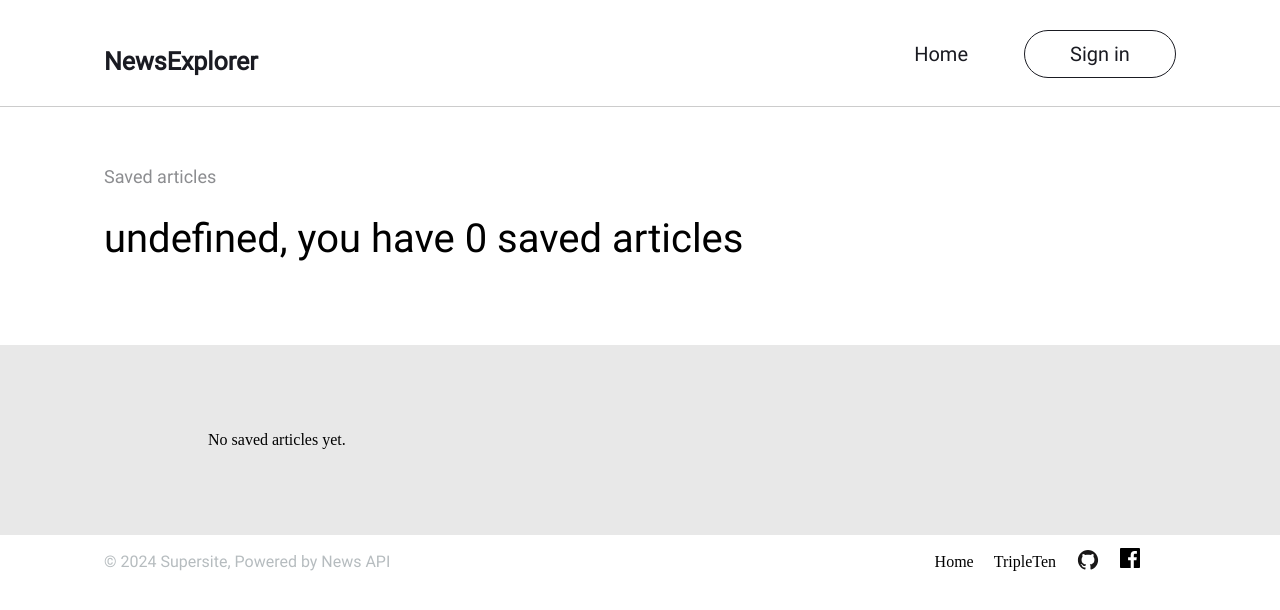
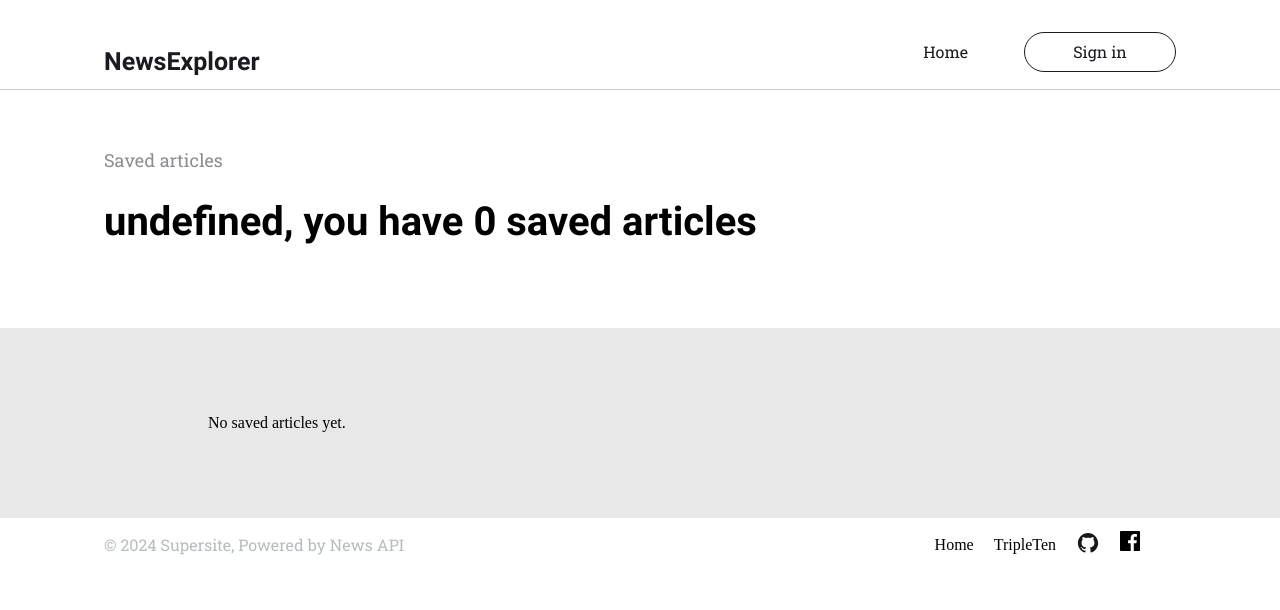
Before and after one commit to Inzira117/Final_Project_News, a React (Vite) app: page /#/saved-news in a window 1280 px wide. Shown: the top 610 px of the page. Built offline with nearby package versions, Linux system fonts and the light colour scheme.

Commit message:
Fixed fonts, mobile layout and cards design

```diff
--- a/src/components/App/App.css
+++ b/src/components/App/App.css
@@ -1,6 +1,5 @@
 .page {
   width: 100%;
-  overflow-x: hidden;
 }
 
 .page__content {
--- a/src/components/Header/Header.css
+++ b/src/components/Header/Header.css
@@ -6,7 +6,7 @@
 .header {
   display: flex;
   justify-content: space-between;
-  padding: 30px 104px 28px;
+  padding: 30px 104px 15px;
   border-bottom: 1px solid #ccc;
 }
 
@@ -15,7 +15,7 @@
   margin-top: 20px;
   border: none;
   color: white;
-  font-family: Roboto Slab;
+  font-family: "Roboto Slab", "Georgia", "Times New Roman", serif;
   font-weight: 700;
   font-size: 25px;
   line-height: 24px;
@@ -37,21 +37,34 @@
 }
 
 .header__home {
+  position: relative;
   background-color: transparent;
   border: none;
   color: #b6bcbf;
   padding: 8px 16px;
-  font-family: Roboto Slab;
+  font-family: "Roboto", "Helvetica Neue", "Helvetica", "Arial", sans-serif;
   font-weight: 500;
-  font-size: 20px;
+  font-size: 16px;
   line-height: 24px;
   cursor: pointer;
   text-decoration: none;
 }
 
-.header__home:hover {
-  border-bottom: 2px solid white;
-  color: white;
+.header__home::after {
+  content: "";
+  position: absolute;
+  bottom: -25px;
+  left: 0;
+  width: 100%;
+  height: 2px;
+  background-color: white;
+  transform: scaleX(0);
+  transition: transform 0.3s ease;
+  transform-origin: left;
+}
+
+.header__home:hover::after {
+  transform: scaleX(1);
 }
 
 .header__login {
@@ -59,13 +72,13 @@
   border: 1px solid white;
   border-radius: 24px;
   width: 152px;
-  height: 48px;
-  padding: 8px 20px;
+  height: 40px;
+  padding: 5px 20px;
   margin-left: 16px;
   color: white;
-  font-family: Roboto Slab;
+  font-family: "Roboto", "Helvetica Neue", "Helvetica", "Arial", sans-serif;
   font-weight: 500;
-  font-size: 20px;
+  font-size: 16px;
   line-height: 24px;
   cursor: pointer;
 }
@@ -86,6 +99,10 @@
 
 .header__username {
   padding-left: 12px;
+  font-family: "Roboto", "Helvetica Neue", "Helvetica", "Arial", sans-serif;
+  font-weight: 500;
+  font-size: 16px;
+  line-height: 24px;
 }
 
 .header__logout-img {
@@ -93,33 +110,46 @@
   cursor: pointer;
 }
 
-.header__logo.dark {
+.header__logo_dark {
   color: #1a1b22;
 }
 
-.header__home.dark,
-.header__login.dark {
+.header__home_dark,
+.header__login_dark {
   color: #1a1b22;
 }
 
-.header__login.dark {
+.header__login_dark {
   border: 1px solid #1a1b22;
 }
 
-.header__home.dark:hover {
-  border-bottom: 2px solid #1a1b22;
+.header__home_dark::after {
+  content: "";
+  position: absolute;
+  bottom: -25px;
+  left: 0;
+  width: 100%;
+  height: 2px;
+  background-color: #1a1b22;
+  transform: scaleX(0);
+  transition: transform 0.3s ease;
+  transform-origin: left;
 }
 
-.header__login.dark:hover {
+.header__home_dark:hover::after {
+  transform: scaleX(1);
+}
+
+.header__login_dark:hover {
   background-color: #e8e8e8;
 }
 
-.header__logout-btn.dark {
+.header__logout-btn_dark {
   border: 1px solid #1a1b22;
   color: black;
 }
 
-.header__logout-img.dark {
+.header__logout-img_dark {
   filter: invert(1);
 }
 
@@ -137,6 +167,11 @@
   height: 2px;
   background-color: white;
 }
+
+.hamburger__line_dark {
+  background-color: black;
+}
+
 .mobile-menu {
   display: flex;
   flex-direction: column;
--- a/src/components/Header/Header.jsx
+++ b/src/components/Header/Header.jsx
@@ -12,20 +12,26 @@ function Header({ handleLoginClick, handleLogout, isLoggedIn, currentUser }) {
   const closeMenu = () => setIsMenuOpen(false);
 
   return (
-    <header className={`header ${isSavedPage ? "header--dark" : ""}`}>
-      <Link to="/" className={`header__logo ${isSavedPage ? "dark" : ""}`}>
+    <header className={`header ${isSavedPage ? "header_dark" : ""}`}>
+      <Link
+        to="/"
+        className={`header__logo ${isSavedPage ? "header__logo_dark" : ""}`}
+      >
         NewsExplorer
       </Link>
 
       {/* Desktop Nav */}
       <div className="header__buttons">
-        <Link to="/" className={`header__home ${isSavedPage ? "dark" : ""}`}>
+        <Link
+          to="/"
+          className={`header__home ${isSavedPage ? "header__home_dark" : ""}`}
+        >
           Home
         </Link>
         {isLoggedIn && currentUser && (
           <Link
             to="/saved-news"
-            className={`header__home ${isSavedPage ? "dark" : ""}`}
+            className={`header__home ${isSavedPage ? "header__home_dark" : ""}`}
           >
             Saved news
           </Link>
@@ -33,7 +39,9 @@ function Header({ handleLoginClick, handleLogout, isLoggedIn, currentUser }) {
         {!isLoggedIn && (
           <button
             type="button"
-            className={`header__login ${isSavedPage ? "dark" : ""}`}
+            className={`header__login ${
+              isSavedPage ? "header__login_dark" : ""
+            }`}
             onClick={handleLoginClick}
           >
             Sign in
@@ -42,30 +50,41 @@ function Header({ handleLoginClick, handleLogout, isLoggedIn, currentUser }) {
         {isLoggedIn && currentUser && (
           <button
             type="button"
-            className={`header__logout-btn ${isSavedPage ? "dark" : ""}`}
+            className={`header__logout-btn ${
+              isSavedPage ? "header__logout-btn_dark" : ""
+            }`}
             onClick={handleLogout}
           >
-            <p className={`header__username ${isSavedPage ? "dark" : ""}`}>
+            <p
+              className={`header__username ${
+                isSavedPage ? "header__username_dark" : ""
+              }`}
+            >
               {currentUser.name}
             </p>
             <img
               src={Logout}
               alt="logout"
-              className={`header__logout-img ${isSavedPage ? "dark" : ""}`}
+              className={`header__logout-img ${
+                isSavedPage ? "header__logout-img_dark" : ""
+              }`}
             />
           </button>
         )}
       </div>
 
       {/* Hamburger Icon */}
-      <button
-        className={`hamburger ${isSavedPage ? "dark" : ""}`}
-        aria-label="Menu"
-        onClick={toggleMenu}
-      >
-        <span className="hamburger__line"></span>
-        <span className="hamburger__line"></span>
-        <span className="hamburger__line"></span>
+      <button className="hamburger" aria-label="Menu" onClick={toggleMenu}>
+        <span
+          className={`hamburger__line ${
+            isSavedPage ? "hamburger__line_dark" : ""
+          }`}
+        ></span>
+        <span
+          className={`hamburger__line ${
+            isSavedPage ? "hamburger__line_dark" : ""
+          }`}
+        ></span>
       </button>
 
       {/* Mobile Menu */}
--- a/src/components/Main/Main.css
+++ b/src/components/Main/Main.css
@@ -97,10 +97,10 @@
     display: flex;
     flex-direction: column;
     margin: 0;
-    padding: 0 16px;
   }
 
   .button__show-more {
     width: 288px;
+    margin-bottom: 30px;
   }
 }
--- a/src/components/Navigation/Navigation.css
+++ b/src/components/Navigation/Navigation.css
@@ -9,7 +9,7 @@
   flex-direction: column;
   justify-content: center;
   position: relative;
-  left: 416px;
+  align-items: center;
 }
 
 .title {
@@ -17,7 +17,7 @@
   margin-top: 80px;
   padding: 0;
   width: 550px;
-  font-family: Roboto Slab;
+  font-family: "Roboto Slab", "Georgia", "Times New Roman", serif;
   font-weight: 400;
   font-size: 60px;
   line-height: 64px;
@@ -26,7 +26,7 @@
 
 .description {
   color: white;
-  font-family: Roboto;
+  font-family: "Roboto", "Helvetica Neue", "Helvetica", "Arial", sans-serif;
   font-weight: 400;
   font-size: 18px;
   line-height: 24px;
@@ -65,12 +65,15 @@
 
 @media (max-width: 725px) {
   .title {
-    width: 260px;
+    width: 285px;
     font-size: 36px;
+    text-align: left;
   }
 
   .description {
-    width: 260px;
+    width: 285px;
     font-size: 18px;
+    text-align: left;
+    margin-bottom: 50px;
   }
 }
--- a/src/components/NewsCard/NewsCard.css
+++ b/src/components/NewsCard/NewsCard.css
@@ -1,7 +1,7 @@
 @font-face {
   font-family: Roboto;
   src: url("../../vendor/Fonts/roboto-slab-400-regular.woff");
-  src: url("../../vendor/Fonts/inter-400-regular.woff2");
+  src: url("../../vendor/Fonts/roboto-500.woff");
 }
 
 .cards {
@@ -14,6 +14,8 @@
 }
 
 .card {
+  display: flex;
+  flex-direction: column;
   width: 100%;
   max-width: 400px;
   height: 100%;
@@ -26,6 +28,7 @@
 .card__image-wrapper {
   position: relative;
   overflow: hidden;
+  height: 200px;
 }
 
 .card__image {
@@ -35,6 +38,7 @@
   border-top-left-radius: 5%;
   border-top-right-radius: 5%;
   overflow: hidden;
+  object-fit: cover;
 }
 
 .news-card__save-container {
@@ -66,7 +70,7 @@
   font-size: 12px;
   white-space: nowrap;
   z-index: 10;
-  font-family: Roboto;
+  font-family: "Roboto", "Helvetica Neue", "Helvetica", "Arial", sans-serif;
   font-weight: 500;
   line-height: 100%;
   text-align: center;
@@ -83,12 +87,15 @@
 }
 
 .card__content {
+  flex: 1;
+  display: flex;
+  flex-direction: column;
   padding: 20px;
 }
 
 .news__date {
   color: #b6bcbf;
-  font-family: Source Sans Pro;
+  font-family: "Roboto", "Helvetica Neue", "Helvetica", "Arial", sans-serif;
   font-weight: 400;
   font-size: 18px;
   line-height: 24px;
@@ -96,27 +103,33 @@
 }
 
 .card__title {
-  font-family: Roboto Slab;
+  font-family: "Roboto Slab", "Georgia", "Times New Roman", serif;
   font-weight: 400;
   font-size: 26px;
   line-height: 30px;
 }
 
 .card__description {
-  font-family: Roboto;
+  font-family: "Roboto", "Helvetica Neue", "Helvetica", "Arial", sans-serif;
   font-weight: 400;
   font-size: 16px;
   line-height: 22px;
+  overflow: hidden;
+  text-overflow: ellipsis;
+  display: -webkit-box;
+  -webkit-line-clamp: 4;
+  -webkit-box-orient: vertical;
 }
 
 .card__signature {
   color: #b6bcbf;
-  font-family: Roboto Slab;
+  font-family: "Roboto Slab", "Georgia", "Times New Roman", serif;
   font-weight: 700;
   font-size: 16px;
   line-height: 20px;
   letter-spacing: 0.4px;
   text-transform: uppercase;
+  margin-top: auto;
 }
 
 @media (max-width: 950px) {
@@ -135,5 +148,6 @@
 
   .card {
     width: 288px;
+    margin: 0 auto;
   }
 }
--- a/src/components/SavedNews/SavedNews.css
+++ b/src/components/SavedNews/SavedNews.css
@@ -1,7 +1,7 @@
 @font-face {
-  font-family: Roboto Slab;
+  font-family: Roboto;
   src: url("../../vendor/Fonts/roboto-400-regular.woff");
-  src: url("../../vendor/Fonts/roboto-400-regular.woff2");
+  src: url("../../vendor/Fonts/roboto-slab-400-regular.woff");
 }
 
 .saved__news {
@@ -16,7 +16,7 @@
 }
 
 .saved__articles {
-  font-family: Roboto;
+  font-family: "Roboto", "Helvetica Neue", "Helvetica", "Arial", sans-serif;
   font-weight: 400;
   font-size: 18px;
   line-height: 24px;
@@ -25,7 +25,7 @@
 }
 
 .saved__title {
-  font-family: Roboto Slab;
+  font-family: "Roboto Slab", "Georgia", "Times New Roman", serif;
   font-weight: 400;
   font-size: 40px;
   line-height: 46px;
@@ -34,7 +34,7 @@
 }
 
 .news__keyword {
-  font-family: Roboto;
+  font-family: "Roboto", "Helvetica Neue", "Helvetica", "Arial", sans-serif;
   font-weight: 700;
   font-size: 18px;
   line-height: 24px;
@@ -56,3 +56,31 @@
   list-style: none;
   box-sizing: border-box;
 }
+
+@media (max-width: 950px) {
+  .news__content {
+    padding: 0 16px;
+    margin-bottom: 30px;
+  }
+
+  .saved-news__cards {
+    display: grid;
+    grid-template-columns: repeat(auto-fit, minmax(224px, 1fr));
+    gap: 8px;
+    padding: 30px 40px;
+  }
+}
+
+@media (max-width: 450px) {
+  .saved__articles {
+    font-size: 12px;
+  }
+
+  .saved__title {
+    font-size: 30px;
+  }
+
+  .saved-news__cards {
+    padding: 20px 16px;
+  }
+}
```
